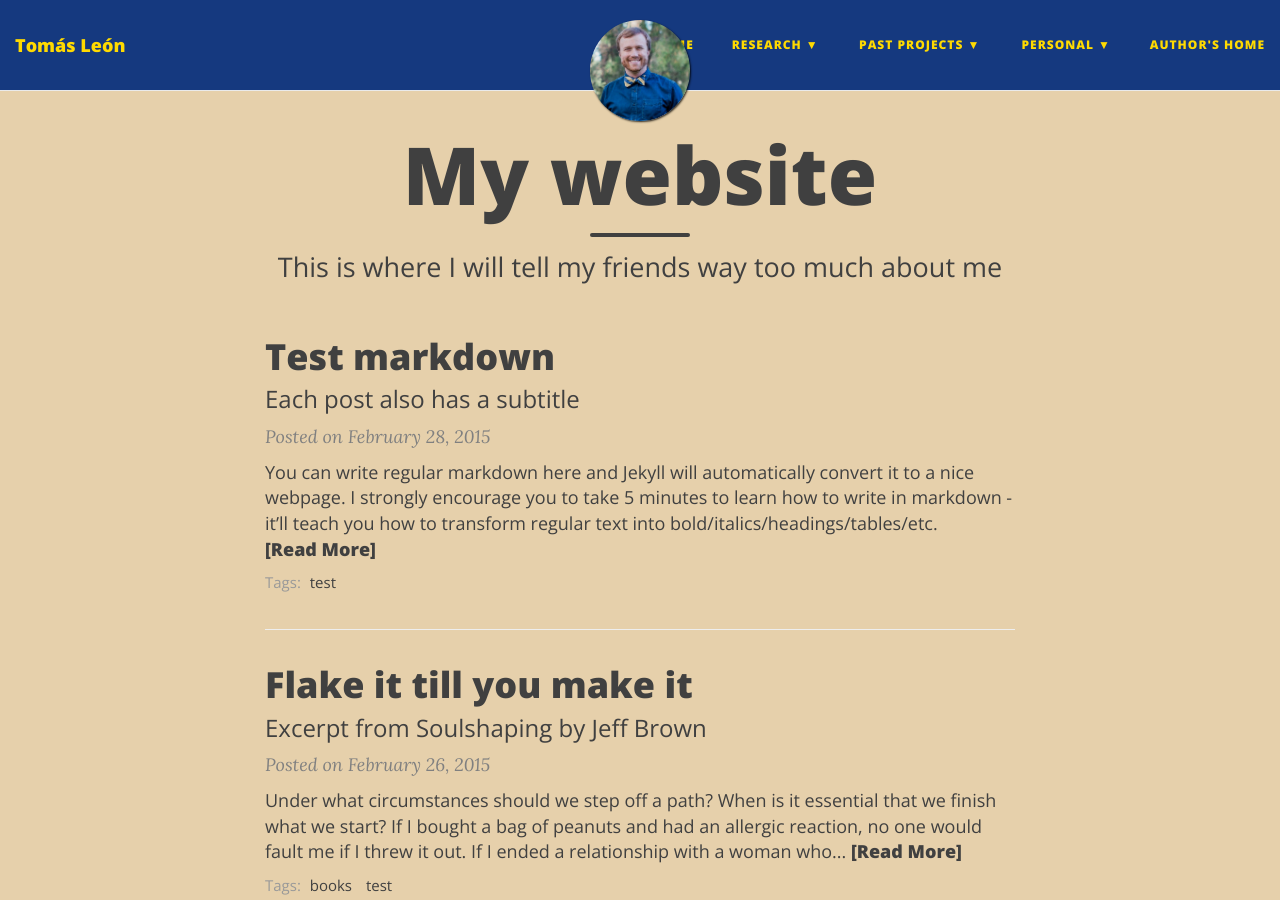
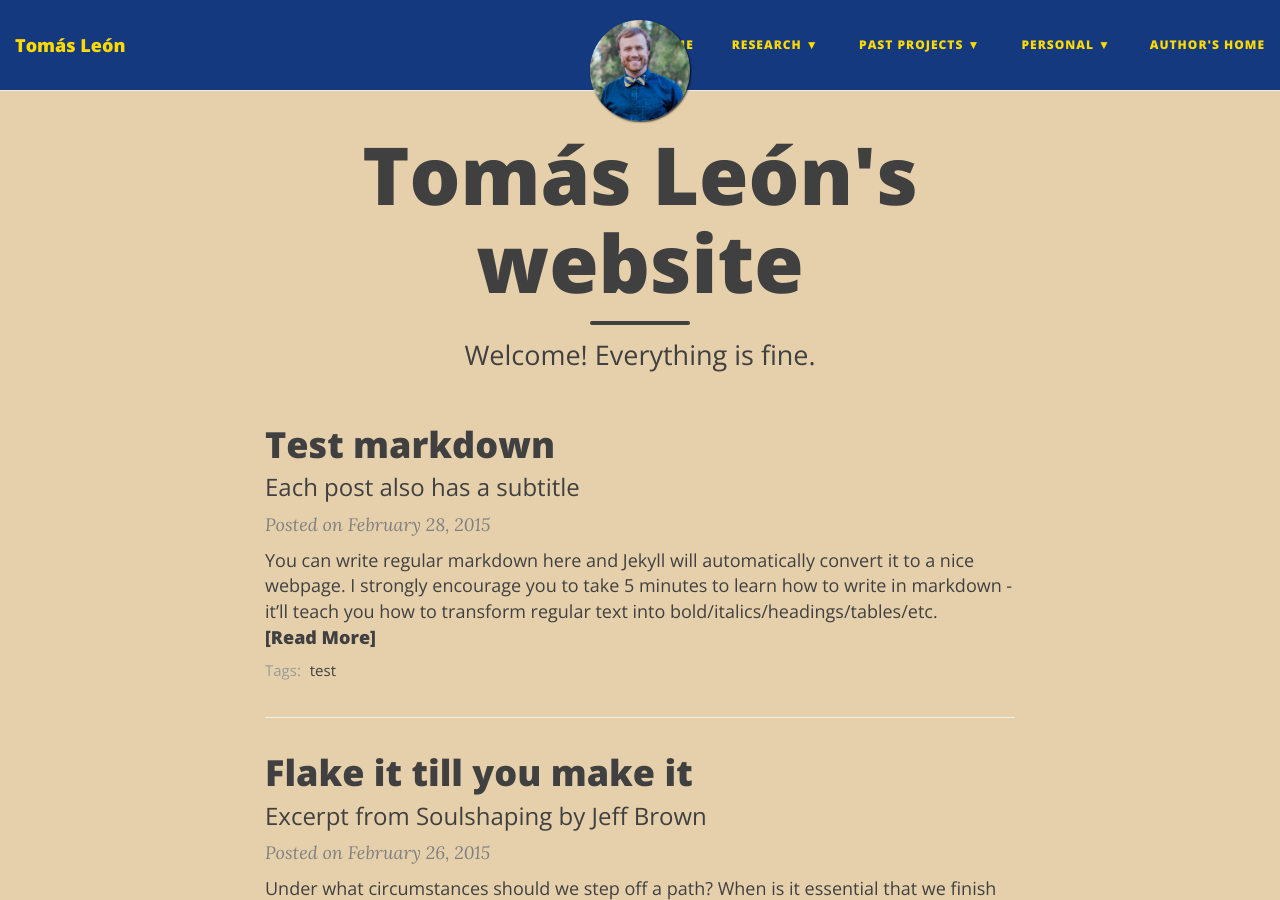
Before and after one commit to tomasleon/tomasleon.github.io, a Jekyll site: the page built from index.html, in a window 1280 px wide and 900 px high. Built offline with Jekyll 4.4.1, drawn with Linux system fonts in a browser that asks for light colours; nearby versions of some CDN libraries; the list of posts is cut into pages by our own code.

Commit message:
Updating index.html

```diff
--- a/index.html
+++ b/index.html
@@ -1,7 +1,7 @@
 ---
 layout: page
-title: My website
-subtitle: This is where I will tell my friends way too much about me
+title: Tomás León's website
+subtitle: Welcome! Everything is fine.
 use-site-title: true
 ---
 
```
